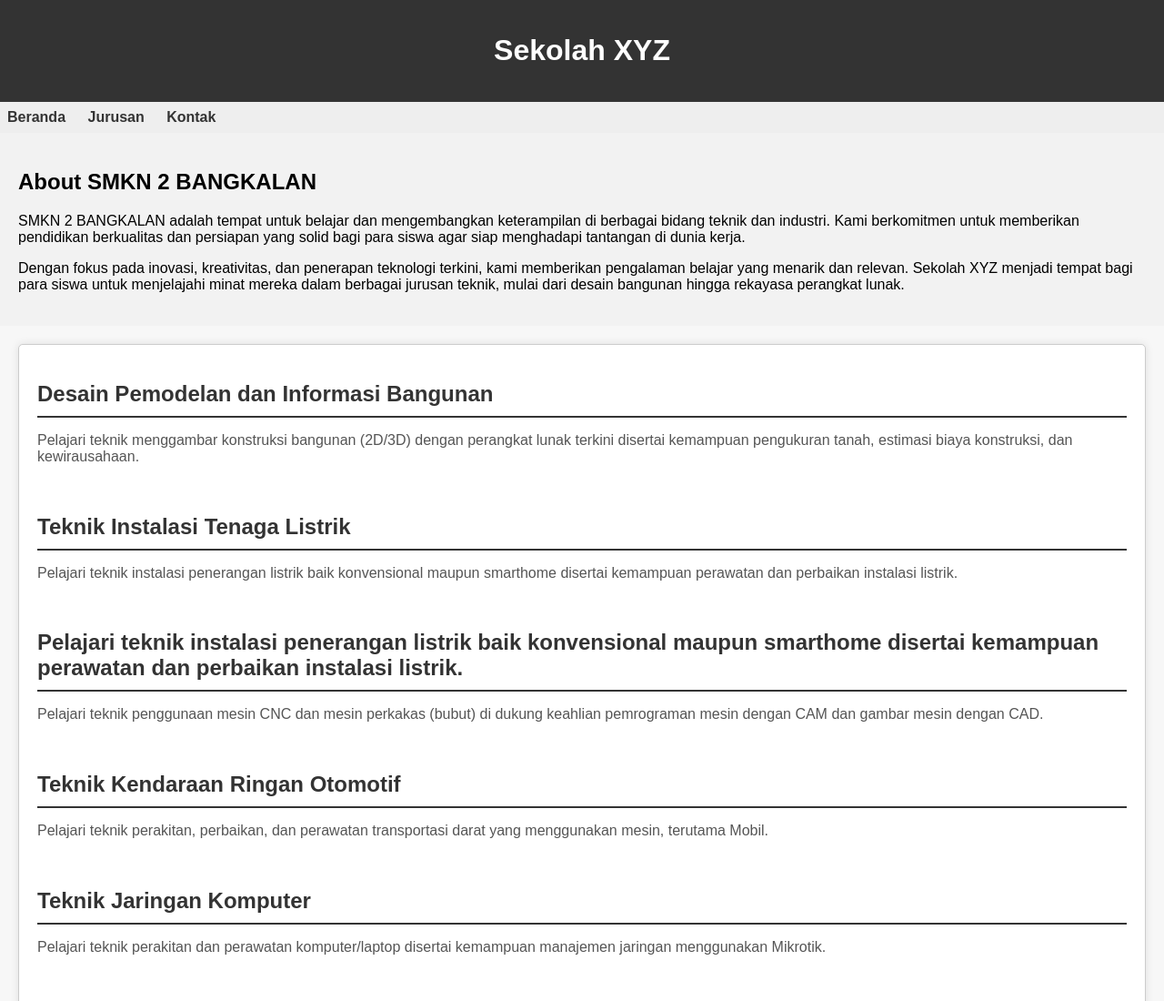
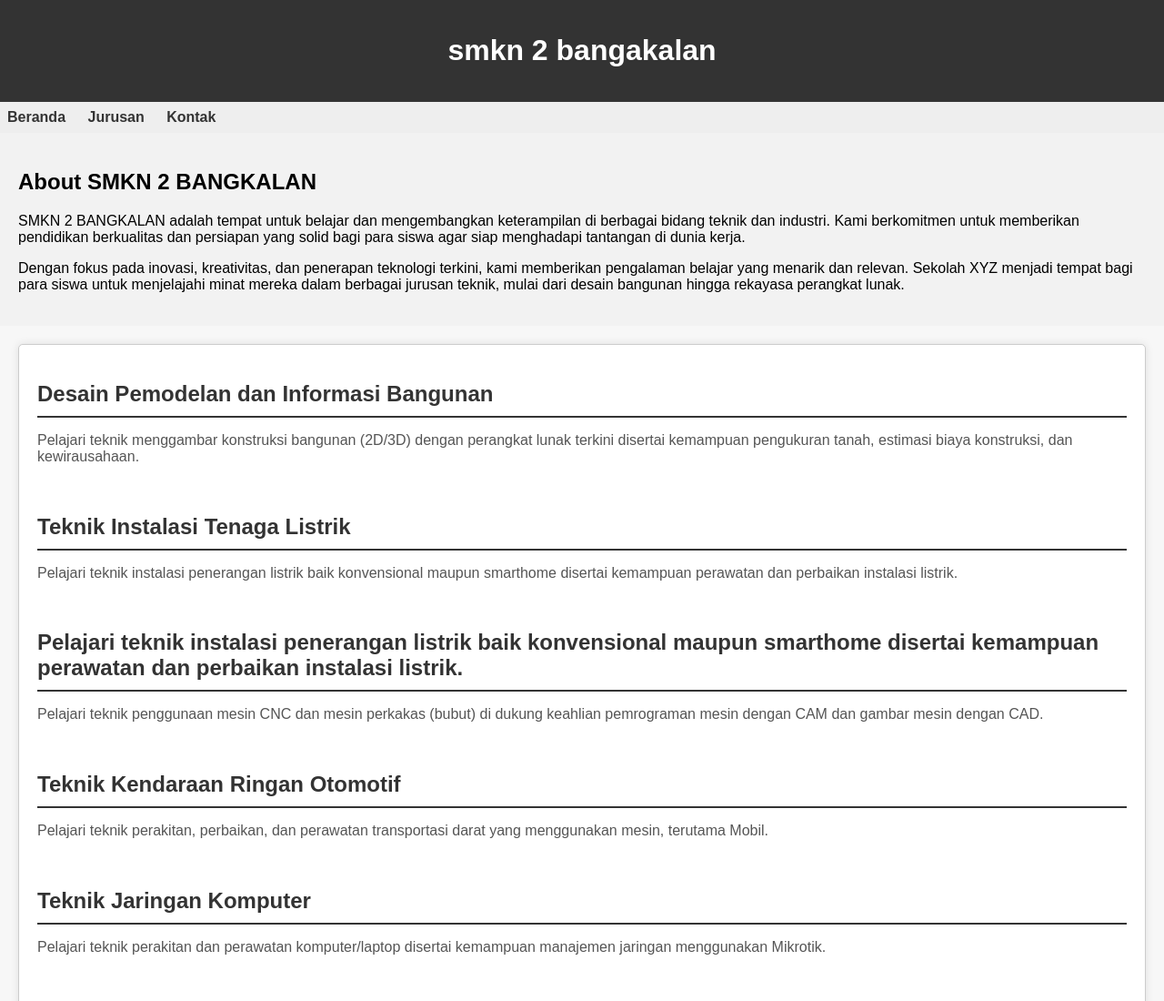
Before and after one commit to elaylalala/website-sekolah, a plain HTML site: page index.html in a window 1280 px wide. Shown: the top 1100 px of the page at 91% size. Drawn offline with Linux system fonts and the light colour scheme.

Commit message:
mengubah beberapa element

```diff
--- a/index.html
+++ b/index.html
@@ -4,11 +4,11 @@
     <meta charset="UTF-8" />
     <meta name="viewport" content="width=device-width, initial-scale=1.0" />
     <link rel="stylesheet" href="styles.css" />
-    <title>Jurusan Sekolah</title>
+    <title>web smkn 2 bangakalan </title>
   </head>
   <body>
     <header>
-      <h1>Sekolah XYZ</h1>
+      <h1>smkn 2 bangakalan</h1>
     </header>
     <nav>
       <ul>
```
